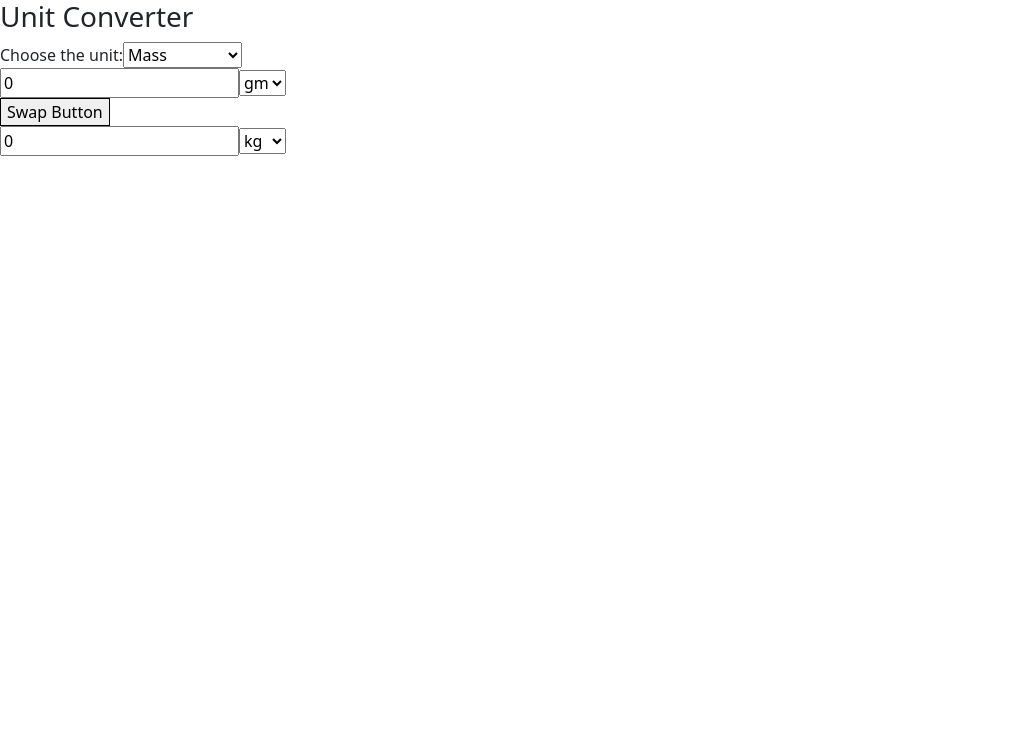
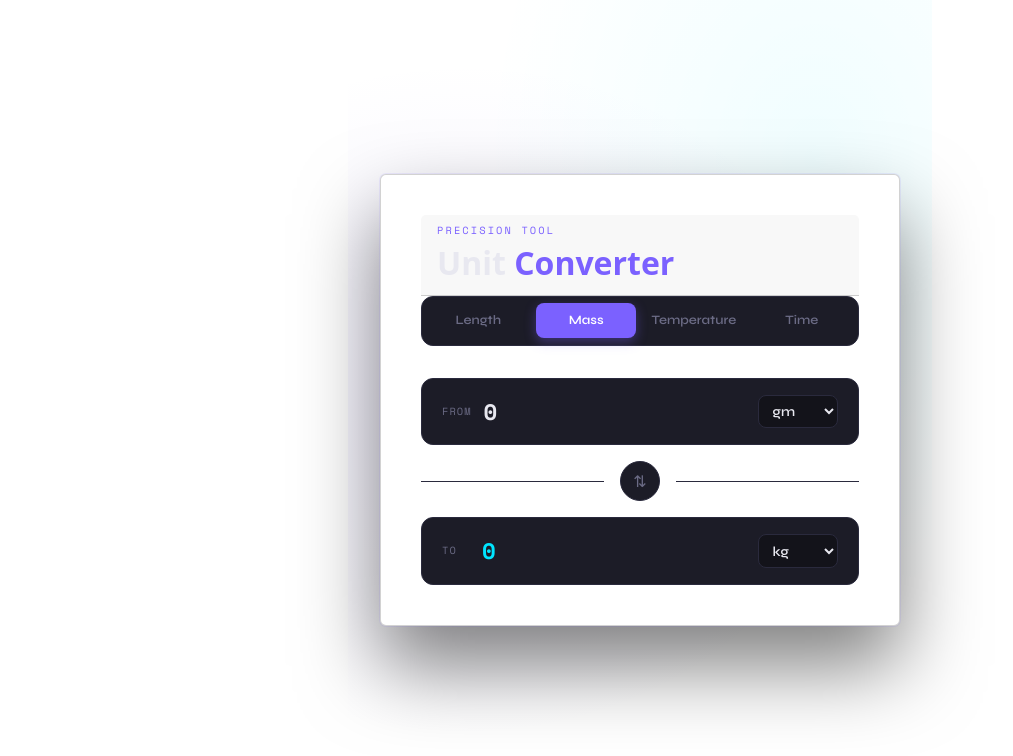
Before and after one commit to 111girish/Unit-converter, a React (Vite) app in the folder Unit converter/: page / in a window 1280 px wide. Shown: the top 756 px of the page, without its empty margins (0-1013 px from the left). Built offline with nearby package versions, Linux system fonts and the light colour scheme.

Commit message:
Used Claude to put some UI.

```diff
--- a/Unit converter/src/components/Converter.css
+++ b/Unit converter/src/components/Converter.css
@@ -1,3 +1,200 @@
-button{
-  border: solid 1px;
+.card {
+  background: var(--surface);
+  border: 1px solid var(--border);
+  border-radius: 20px;
+  padding: 2.5rem;
+  width: 100%;
+  max-width: 520px;
+  box-shadow:
+    0 0 0 1px rgba(123, 97, 255, 0.1),
+    0 40px 80px rgba(0, 0, 0, 0.5);
+  animation: fadeUp 0.5s ease forwards;
 }
+
+@keyframes fadeUp {
+  from { opacity: 0; transform: translateY(20px); }
+  to   { opacity: 1; transform: translateY(0); }
+}
+
+/* ── Header ── */
+.card-header {
+  margin-bottom: 2rem;
+}
+
+.header-tag {
+  font-family: 'Space Mono', monospace;
+  font-size: 0.65rem;
+  letter-spacing: 0.2em;
+  color: var(--accent);
+  margin-bottom: 0.5rem;
+}
+
+.title {
+  font-size: 2rem;
+  font-weight: 800;
+  color: var(--text);
+  line-height: 1;
+}
+
+.title-accent {
+  color: var(--accent);
+}
+
+/* ── Category Bar ── */
+.category-bar {
+  display: flex;
+  gap: 0.5rem;
+  margin-bottom: 2rem;
+  background: var(--surface2);
+  padding: 0.4rem;
+  border-radius: var(--radius);
+  border: 1px solid var(--border);
+}
+
+.cat-btn {
+  flex: 1;
+  padding: 0.5rem 0.25rem;
+  border: none;
+  border-radius: 8px;
+  background: transparent;
+  color: var(--text-dim);
+  font-family: 'Syne', sans-serif;
+  font-size: 0.8rem;
+  font-weight: 600;
+  cursor: pointer;
+  transition: all 0.2s ease;
+}
+
+.cat-btn:hover {
+  color: var(--text);
+  background: rgba(123, 97, 255, 0.1);
+}
+
+.cat-btn.active {
+  background: var(--accent);
+  color: #fff;
+  box-shadow: 0 4px 12px rgba(123, 97, 255, 0.35);
+}
+
+/* ── Converter Rows ── */
+.converter-row {
+  display: flex;
+  align-items: center;
+  gap: 0.75rem;
+  background: var(--surface2);
+  border: 1px solid var(--border);
+  border-radius: var(--radius);
+  padding: 1rem 1.25rem;
+  transition: border-color 0.2s;
+}
+
+.converter-row:focus-within {
+  border-color: var(--accent);
+}
+
+.row-label {
+  font-family: 'Space Mono', monospace;
+  font-size: 0.65rem;
+  color: var(--text-dim);
+  letter-spacing: 0.1em;
+  min-width: 28px;
+}
+
+.unit-input {
+  flex: 1;
+  background: transparent;
+  border: none;
+  outline: none;
+  font-family: 'Space Mono', monospace;
+  font-size: 1.4rem;
+  font-weight: 700;
+  color: var(--text);
+  width: 100%;
+  min-width: 0;
+}
+
+.unit-input::placeholder {
+  color: var(--text-dim);
+}
+
+.unit-input[readonly] {
+  color: var(--accent2);
+}
+
+.unit-select {
+  background: var(--surface);
+  border: 1px solid var(--border);
+  border-radius: 8px;
+  color: var(--text);
+  font-family: 'Syne', sans-serif;
+  font-size: 0.85rem;
+  font-weight: 600;
+  padding: 0.4rem 0.6rem;
+  cursor: pointer;
+  outline: none;
+  transition: border-color 0.2s;
+  min-width: 80px;
+}
+
+.unit-select:focus {
+  border-color: var(--accent);
+}
+
+.unit-select option {
+  background: var(--surface2);
+}
+
+/* ── Swap Button ── */
+.swap-wrapper {
+  display: flex;
+  align-items: center;
+  justify-content: center;
+  gap: 1rem;
+  margin: 1rem 0;
+}
+
+.divider-line {
+  flex: 1;
+  height: 1px;
+  background: var(--border);
+}
+
+.swap-btn {
+  background: var(--surface2);
+  border: 1px solid var(--border);
+  border-radius: 50%;
+  width: 40px;
+  height: 40px;
+  display: flex;
+  align-items: center;
+  justify-content: center;
+  cursor: pointer;
+  color: var(--text-dim);
+  font-size: 1rem;
+  transition: all 0.2s ease;
+  flex-shrink: 0;
+}
+
+.swap-btn:hover {
+  background: var(--accent);
+  border-color: var(--accent);
+  color: #fff;
+  transform: rotate(180deg);
+  box-shadow: 0 4px 12px rgba(123, 97, 255, 0.35);
+}
+
+/* ── Responsive ── */
+@media (max-width: 480px) {
+  .card {
+    padding: 1.5rem;
+  }
+
+  .unit-input {
+    font-size: 1.1rem;
+  }
+
+  .cat-btn {
+    font-size: 0.7rem;
+    padding: 0.4rem 0.1rem;
+  }
+}
--- a/Unit converter/src/components/Converter.jsx
+++ b/Unit converter/src/components/Converter.jsx
@@ -1,9 +1,131 @@
+// import { convertLength, lengthConversion } from "../logic/length";
+// import { massConversion, convertMass } from "../logic/mass";
+// import { timeConversion, convertTime } from "../logic/time";
+// import { convertTemp } from "../logic/temperature";
+// import { useEffect, useState } from "react";
+// import "./Converter.css"
+
+// const defaultConversion = {
+//   length: ["cm", "m"],
+//   mass: ["gm", "kg"],
+//   temperature: ["c", "f"],
+//   time: ["hour", "sec"],
+// };
+
+// function Converter({ conversion }) {
+//   const [userValue, setUserValue] = useState(0);
+//   const [fromConvert, setFromConvert] = useState("gm");
+//   const [toConvert, setToConvert] = useState("kg");
+
+//   function swapHandle() {
+//     setFromConvert(toConvert);
+//     setToConvert(fromConvert);
+//   }
+
+//   useEffect(() => {
+//       setFromConvert(defaultConversion[conversion][0]);
+//       setToConvert(defaultConversion[conversion][1]);
+//   }, [conversion]);
+
+//   let keys;
+//   let result;
+//   if (conversion == "length") {
+//     keys = Object.keys(lengthConversion);
+//     result = convertLength(userValue, fromConvert, toConvert);
+//   } else if (conversion == "mass") {
+//     keys = Object.keys(massConversion);
+//     result = convertMass(userValue, fromConvert, toConvert);
+//   } else if (conversion == "time") {
+//     keys = Object.keys(timeConversion);
+//     result = convertTime(userValue, fromConvert, toConvert);
+//   } else if (conversion == "temperature") {
+//     result =
+//       fromConvert && toConvert
+//         ? convertTemp(userValue, fromConvert, toConvert)
+//         : 0;
+//   }
+//   return (
+//     <>
+//       <div>
+//         <input
+//           value={userValue}
+//           onChange={(e) => {
+//             setUserValue(parseFloat(e.target.value) || 0);
+//           }}
+//         ></input>
+//         {conversion != "temperature" && (
+//           <select
+//             value={fromConvert}
+//             onChange={(e) => {
+//               setFromConvert(e.target.value);
+//             }}
+//           >
+//             {keys.map((key) => (
+//               <option key={key} value={key}>
+//                 {key}
+//               </option>
+//             ))}
+//           </select>
+//         )}
+//         {conversion == "temperature" && (
+//           <select
+//             value={fromConvert}
+//             onChange={(e) => {
+//               setFromConvert(e.target.value);
+//             }}
+//           >
+//             <option value="c">c</option>
+//             <option value="f">f</option>
+//             <option value="k">k</option>
+//           </select>
+//         )}
+//       </div>
+//       <div>
+//         <button onClick={swapHandle}>
+//           Swap Button
+//         </button>
+//       </div>
+//       <div>
+//         <input readOnly value={result}></input>
+//         {conversion != "temperature" && (
+//           <select
+//             value={toConvert}
+//             onChange={(e) => {
+//               setToConvert(e.target.value);
+//             }}
+//           >
+//             {keys.map((key) => (
+//               <option key={key} value={key}>
+//                 {key}
+//               </option>
+//             ))}
+//           </select>
+//         )}
+//         {conversion == "temperature" && (
+//           <select
+//             value={toConvert}
+//             onChange={(e) => {
+//               setToConvert(e.target.value);
+//             }}
+//           >
+//             <option value="c">c</option>
+//             <option value="f">f</option>
+//             <option value="k">k</option>
+//           </select>
+//         )}
+//       </div>
+//     </>
+//   );
+// }
+
+// export default Converter;
+
 import { convertLength, lengthConversion } from "../logic/length";
 import { massConversion, convertMass } from "../logic/mass";
 import { timeConversion, convertTime } from "../logic/time";
 import { convertTemp } from "../logic/temperature";
 import { useEffect, useState } from "react";
-import "./Converter.css"
+import "./Converter.css";
 
 const defaultConversion = {
   length: ["cm", "m"],
@@ -23,94 +145,102 @@ function Converter({ conversion }) {
   }
 
   useEffect(() => {
-      setFromConvert(defaultConversion[conversion][0]);
-      setToConvert(defaultConversion[conversion][1]);
+    setFromConvert(defaultConversion[conversion][0]);
+    setToConvert(defaultConversion[conversion][1]);
   }, [conversion]);
 
   let keys;
   let result;
-  if (conversion == "length") {
+  if (conversion === "length") {
     keys = Object.keys(lengthConversion);
     result = convertLength(userValue, fromConvert, toConvert);
-  } else if (conversion == "mass") {
+  } else if (conversion === "mass") {
     keys = Object.keys(massConversion);
     result = convertMass(userValue, fromConvert, toConvert);
-  } else if (conversion == "time") {
+  } else if (conversion === "time") {
     keys = Object.keys(timeConversion);
     result = convertTime(userValue, fromConvert, toConvert);
-  } else if (conversion == "temperature") {
+  } else if (conversion === "temperature") {
     result =
       fromConvert && toConvert
         ? convertTemp(userValue, fromConvert, toConvert)
         : 0;
   }
+
   return (
     <>
-      <div>
+      {/* FROM row */}
+      <div className="converter-row">
+        <span className="row-label">FROM</span>
         <input
+          className="unit-input"
           value={userValue}
+          placeholder="0"
           onChange={(e) => {
             setUserValue(parseFloat(e.target.value) || 0);
           }}
-        ></input>
-        {conversion != "temperature" && (
+        />
+        {conversion !== "temperature" && (
           <select
+            className="unit-select"
             value={fromConvert}
-            onChange={(e) => {
-              setFromConvert(e.target.value);
-            }}
+            onChange={(e) => setFromConvert(e.target.value)}
           >
             {keys.map((key) => (
-              <option key={key} value={key}>
-                {key}
-              </option>
+              <option key={key} value={key}>{key}</option>
             ))}
           </select>
         )}
-        {conversion == "temperature" && (
+        {conversion === "temperature" && (
           <select
+            className="unit-select"
             value={fromConvert}
-            onChange={(e) => {
-              setFromConvert(e.target.value);
-            }}
+            onChange={(e) => setFromConvert(e.target.value)}
           >
-            <option value="c">c</option>
-            <option value="f">f</option>
-            <option value="k">k</option>
+            <option value="c">°C</option>
+            <option value="f">°F</option>
+            <option value="k">K</option>
           </select>
         )}
       </div>
-      <div>
-        <button onClick={swapHandle}>
-          Swap Button
+
+      {/* Swap */}
+      <div className="swap-wrapper">
+        <div className="divider-line" />
+        <button className="swap-btn" onClick={swapHandle} title="Swap units">
+          ⇅
         </button>
+        <div className="divider-line" />
       </div>
-      <div>
-        <input readOnly value={result}></input>
-        {conversion != "temperature" && (
+
+      {/* TO row */}
+      <div className="converter-row">
+        <span className="row-label">TO</span>
+        <input
+          className="unit-input"
+          readOnly
+          value={isNaN(result) ? "—" : result}
+        />
+        {conversion !== "temperature" && (
           <select
+            className="unit-select"
             value={toConvert}
-            onChange={(e) => {
-              setToConvert(e.target.value);
-            }}
+            onChange={(e) => setToConvert(e.target.value)}
           >
             {keys.map((key) => (
-              <option key={key} value={key}>
-                {key}
-              </option>
+              <option key={key} value={key}>{key}</option>
             ))}
           </select>
         )}
-        {conversion == "temperature" && (
+        {conversion === "temperature" && (
           <select
+            className="unit-select"
             value={toConvert}
-            onChange={(e) => {
-              setToConvert(e.target.value);
-            }}
+            onChange={(e) => setToConvert(e.target.value)}
           >
-            <option value="c">c</option>
-            <option value="f">f</option>
-            <option value="k">k</option>
+            <option value="c">°C</option>
+            <option value="f">°F</option>
+            <option value="k">K</option>
           </select>
         )}
       </div>
--- /dev/null
+++ b/Unit converter/src/components/UnitConverter.css
@@ -0,0 +1,42 @@
+@import url('https://fonts.googleapis.com/css2?family=Space+Mono:wght@400;700&family=Syne:wght@400;600;800&display=swap');
+
+:root {
+  --bg: #0a0a0f;
+  --surface: #13131a;
+  --surface2: #1c1c27;
+  --border: #2a2a3d;
+  --accent: #7b61ff;
+  --accent2: #00e5ff;
+  --text: #e8e8f0;
+  --text-dim: #6b6b85;
+  --success: #00e5a0;
+  --radius: 12px;
+}
+
+* {
+  box-sizing: border-box;
+  margin: 0;
+  padding: 0;
+}
+
+body {
+  background: var(--bg);
+  color: var(--text);
+  font-family: 'Syne', sans-serif;
+  min-height: 100vh;
+  display: flex;
+  align-items: center;
+  justify-content: center;
+}
+
+.app-wrapper {
+  width: 100%;
+  min-height: 100vh;
+  display: flex;
+  align-items: center;
+  justify-content: center;
+  padding: 2rem;
+  background:
+  radial-gradient(ellipse at 20% 50%, rgba(123, 97, 255, 0.08) 0%, transparent 60%),
+  radial-gradient(ellipse at 80% 20%, rgba(0, 229, 255, 0.06) 0%, transparent 50%);
+}
--- a/Unit converter/src/components/UnitConverter.jsx
+++ b/Unit converter/src/components/UnitConverter.jsx
@@ -1,25 +1,63 @@
+// import { useState } from "react";
+// import Converter from "./Converter";
+// import "./UnitConverter.css"
+
+// function UnitConverter() {
+//   const [conversion, setConversion] = useState('mass');
+
+//   return (
+//     <div>
+//       <h3>Unit Converter</h3>
+//       <div>
+//         <label>Choose the unit: </label>
+//         <select value={conversion}
+//           onChange={(e) => {setConversion(e.target.value)}}
+//         >
+//           <option value="length">Length</option>
+//           <option value="mass">Mass</option>
+//           <option value="temperature">Temperature</option>
+//           <option value="time">Time</option>
+//         </select>
+//       </div>
+
+//       <Converter conversion={conversion} />
+//     </div>
+//   );
+// }
+
+// export default UnitConverter;
+
+import "./UnitConverter.css";
 import { useState } from "react";
 import Converter from "./Converter";
 
 function UnitConverter() {
-  const [conversion, setConversion] = useState('mass');
+  const [conversion, setConversion] = useState("mass");
+
+  const categories = ["length", "mass", "temperature", "time"];
 
   return (
-    <div>
-      <h3>Unit Converter</h3>
-      <div>
-        <label>Choose the unit: </label>
-        <select value={conversion}
-          onChange={(e) => {setConversion(e.target.value)}}
-        >
-          <option value="length">Length</option>
-          <option value="mass">Mass</option>
-          <option value="temperature">Temperature</option>
-          <option value="time">Time</option>
-        </select>
+    <div className="app-wrapper">
+      <div className="card">
+        <div className="card-header">
+          <div className="header-tag">PRECISION TOOL</div>
+          <h1 className="title">Unit <span className="title-accent">Converter</span></h1>
+        </div>
+
+        <div className="category-bar">
+          {categories.map((cat) => (
+            <button
+              key={cat}
+              className={`cat-btn ${conversion === cat ? "active" : ""}`}
+              onClick={() => setConversion(cat)}
+            >
+              {cat.charAt(0).toUpperCase() + cat.slice(1)}
+            </button>
+          ))}
+        </div>
+
+        <Converter conversion={conversion} />
       </div>
-
-      <Converter conversion={conversion} />
     </div>
   );
 }
--- a/Unit converter/src/index.css
+++ b/Unit converter/src/index.css
@@ -0,0 +1,4 @@
+body {
+  margin: 0;
+  background: #0a0a0f;
+}
```
